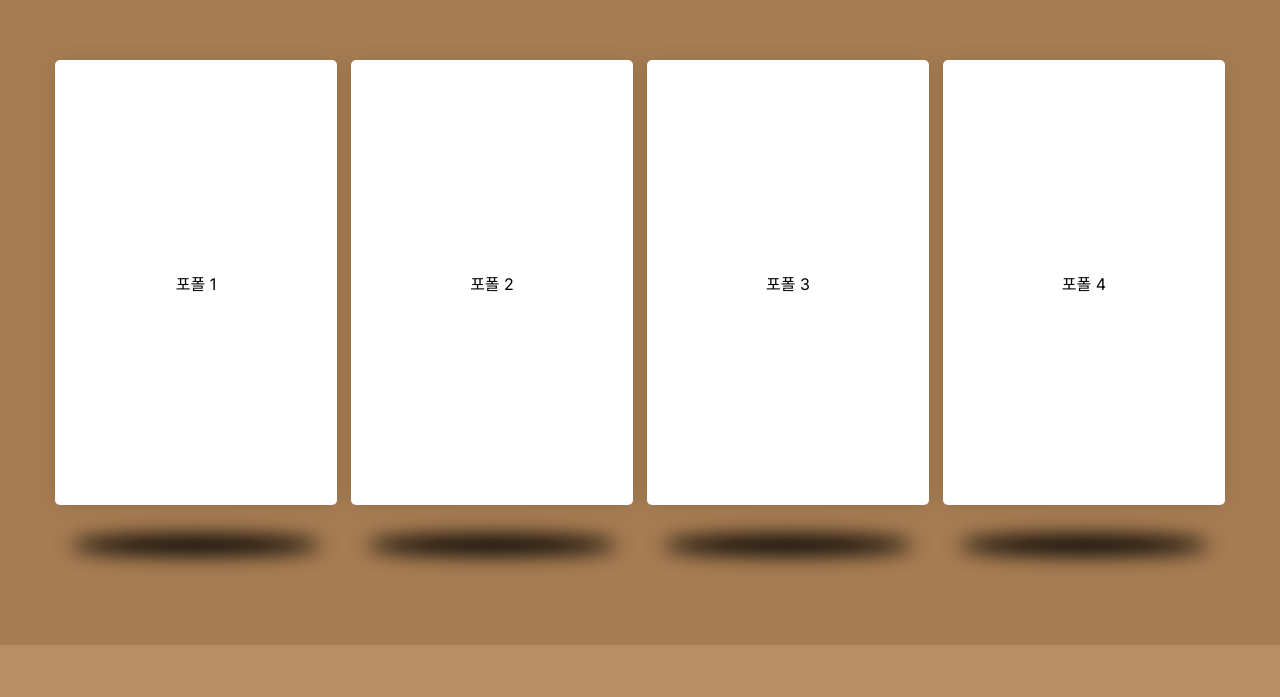
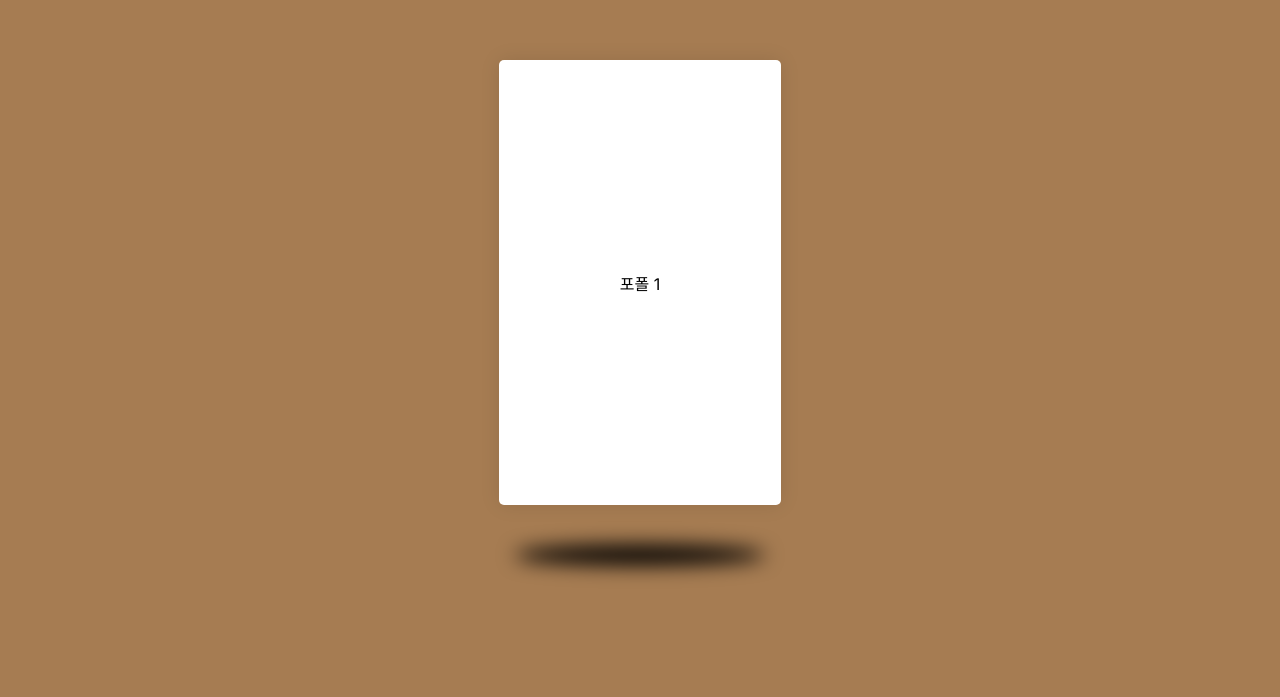
Before and after one commit to J-epicentre/portfolio, a React (Vite) app: page / in a window 1280 px wide. Shown: the part 5303-6000 px from the top of the page. Built offline with nearby package versions, Linux system fonts and the light colour scheme.

Commit message:
IntersectionObserver 단일 동작으로 수정

```diff
--- a/src/components/ScrollAnimateSection/ScrollAnimateSection.tsx
+++ b/src/components/ScrollAnimateSection/ScrollAnimateSection.tsx
@@ -22,17 +22,22 @@ const ScrollAnimateSection: React.FC = () => {
     const enteringCurrent = ref1.current;
     const leavingCurrent = ref2.current;
 
+    const observerOptions = { root: null, rootMargin: '600px 0 600px 0', threshold: 0.5 };
+
     const observer = new IntersectionObserver((entries: IntersectionObserverEntry[]) => {
-      entries.forEach(
-        (entry) => {
-          if (entry.target === enteringCurrent) {
-            setEntering(entry.isIntersecting);
-          } else if (entry.target === leavingCurrent) {
-            setLeaving(entry.isIntersecting);
+      entries.forEach((entry) => {
+        if (entry.target === enteringCurrent) {
+          setEntering(entry.isIntersecting);
+          if (entry.isIntersecting) {
+            observer.unobserve(enteringCurrent);
           }
-        },
-        { root: null, rootMargin: '600px 0 600px 0', threshold: 0.5 }
-      );
+        } else if (entry.target === leavingCurrent) {
+          setLeaving(entry.isIntersecting);
+          if (entry.isIntersecting) {
+            observer.unobserve(leavingCurrent);
+          }
+        }
+      }, observerOptions);
     });
 
     if (enteringCurrent) observer.observe(enteringCurrent);
--- a/src/components/TeamProjectsSection/TeamProjects.style.ts
+++ b/src/components/TeamProjectsSection/TeamProjects.style.ts
@@ -2,6 +2,10 @@ import styled, { keyframes, css } from 'styled-components';
 
 interface TeamProjectsSectionWrapperProps {
   $wave: boolean;
+}
+
+interface CardWrapperProps {
+  $hovered: boolean;
 }
 
 const stepingUp = keyframes`
@@ -28,6 +32,23 @@ const stepingUp = keyframes`
   } 100% {
     transform: translate(0, -5px);
   }
+`;
+
+const bouncing = keyframes`
+  0%, 100% {
+    transform: translateY(0);
+  } 50% {
+    transform: translateY(-10px);
+  }
+`;
+
+const shadow = keyframes`
+  0%, 100% {
+    transform: scale(1);
+  } 50% {
+    transform: scale(0.9);
+  }
+
 `;
 
 const TeamProjectsSectionWrapper = styled.section`
@@ -64,6 +85,7 @@ const TeamProjectsSectionTitle = styled.div`
 
 const TeamProjectsWrapper = styled.div<TeamProjectsSectionWrapperProps>`
   display: flex;
+  flex-direction: column;
   align-items: center;
   justify-content: center;
   width: 100%;
@@ -79,7 +101,7 @@ const TeamProjectsWrapper = styled.div<TeamProjectsSectionWrapperProps>`
     `}
 `;
 
-const TeamProjectCardWrapper = styled.div`
+const TeamProjectCardRow = styled.div`
   max-width: 1200px;
   margin: 40px auto;
   display: flex;
@@ -89,9 +111,30 @@ const TeamProjectCardWrapper = styled.div`
   gap: 34px 14px;
   width: 100%;
 `;
-
+const CardWrapper = styled.div<CardWrapperProps>`
+  display: flex;
+  flex-direction: column;
+  align-items: center;
+  justify-content: center;
+  gap: 40px;
+  &:hover {
+    div:first-child {
+      ${({ $hovered }) =>
+        $hovered &&
+        css`
+          animation: ${bouncing} 0.6s infinite;
+        `};
+    }
+    div:last-child {
+      ${({ $hovered }) =>
+        $hovered &&
+        css`
+          animation: ${shadow} 0.6s infinite;
+        `};
+    }
+  }
+`;
 const TeamProjectCard = styled.div`
-  position: relative;
   width: 282px;
   height: 445px;
   display: flex;
@@ -100,24 +143,23 @@ const TeamProjectCard = styled.div`
   background-color: #fff;
   border-radius: 5px;
   box-shadow: 0 0 20px rgba(0, 0, 0, 0.1);
-  &::after {
-    content: '';
-    position: absolute;
-    bottom: -50px;
-    width: 250px;
-    height: 20px;
-    background-color: #000;
-    border-radius: 50%;
-    filter: blur(10px);
-  }
+`;
+const CardShadow = styled.div`
+  width: 250px;
+  height: 20px;
+  background-color: #000;
+  border-radius: 50%;
+  filter: blur(10px);
 `;
 
 const Style = {
   TeamProjectsSectionWrapper,
   TeamProjectsSectionTitle,
   TeamProjectsWrapper,
-  TeamProjectCardWrapper,
+  CardWrapper,
+  TeamProjectCardRow,
   TeamProjectCard,
+  CardShadow,
 };
 
 export default Style;
--- a/src/components/TeamProjectsSection/TeamProjects.tsx
+++ b/src/components/TeamProjectsSection/TeamProjects.tsx
@@ -9,6 +9,7 @@ interface IntersectionObserverEntry {
 
 const TeamProjects: React.FC = () => {
   const [earthquake, setEarthquake] = useState<boolean>(false);
+  const [mousehover, setMousehover] = useState<boolean>(false);
   const earthRef = useRef<HTMLDivElement>(null);
 
   useEffect(() => {
@@ -19,8 +20,6 @@ const TeamProjects: React.FC = () => {
         (entry) => {
           if (entry.isIntersecting) {
             setEarthquake(true);
-          } else {
-            setEarthquake(false);
           }
         },
         { root: null, rootMargin: '500px 0 0 0', threshold: 0.5 }
@@ -30,7 +29,9 @@ const TeamProjects: React.FC = () => {
     if (wavingEarth) observer.observe(wavingEarth);
 
     return () => {
-      if (wavingEarth) observer.unobserve(wavingEarth);
+      if (wavingEarth) {
+        observer.unobserve(wavingEarth);
+      }
     };
   }, []);
 
@@ -41,12 +42,16 @@ const TeamProjects: React.FC = () => {
       </Style.TeamProjectsSectionTitle>
       <ScrollAnimateSection />
       <Style.TeamProjectsWrapper ref={earthRef} $wave={earthquake}>
-        <Style.TeamProjectCardWrapper>
-          <Style.TeamProjectCard>포폴 1</Style.TeamProjectCard>
-          <Style.TeamProjectCard>포폴 2</Style.TeamProjectCard>
-          <Style.TeamProjectCard>포폴 3</Style.TeamProjectCard>
-          <Style.TeamProjectCard>포폴 4</Style.TeamProjectCard>
-        </Style.TeamProjectCardWrapper>
+        <Style.TeamProjectCardRow>
+          <Style.CardWrapper
+            onMouseEnter={() => setMousehover(true)}
+            onMouseLeave={() => setMousehover(false)}
+            $hovered={mousehover}
+          >
+            <Style.TeamProjectCard>포폴 1</Style.TeamProjectCard>
+            <Style.CardShadow></Style.CardShadow>
+          </Style.CardWrapper>
+        </Style.TeamProjectCardRow>
       </Style.TeamProjectsWrapper>
     </Style.TeamProjectsSectionWrapper>
   );
```
